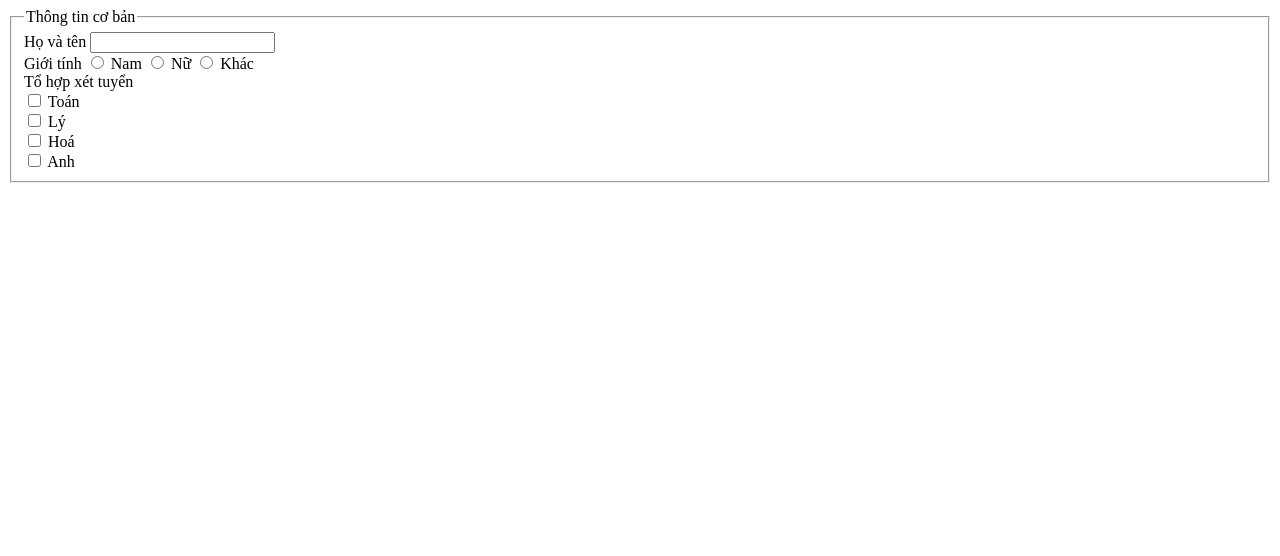
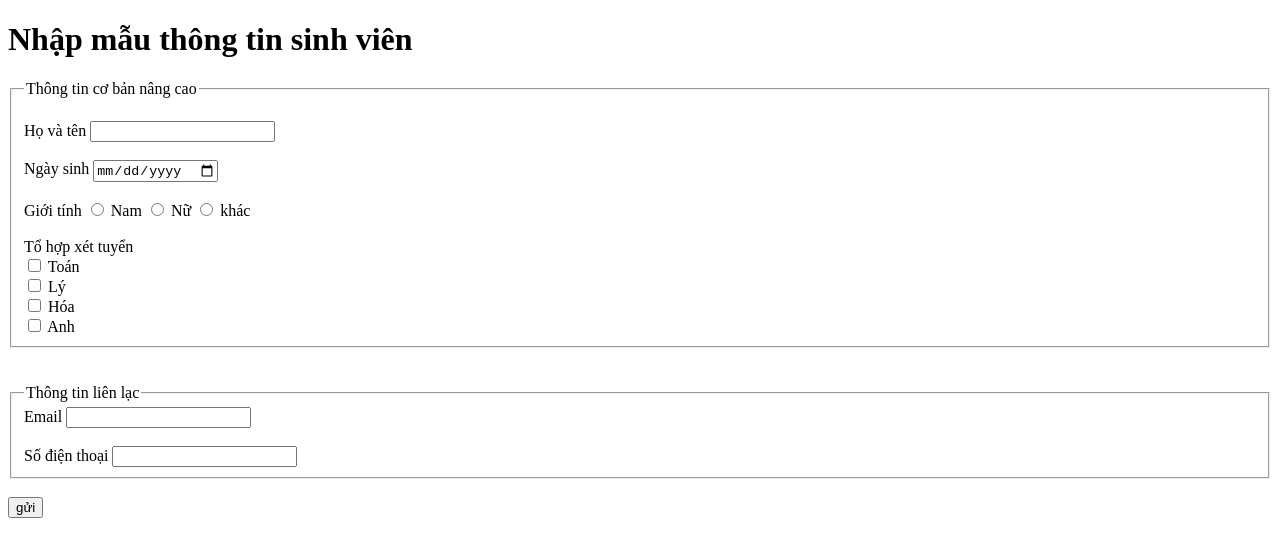
Before and after one commit to LeDucThanhh/git-demo, a plain HTML site: page index.html in a window 1280 px wide. Drawn offline with Linux system fonts and the light colour scheme.

Commit message:
html-form

```diff
--- a/index.html
+++ b/index.html
@@ -3,37 +3,48 @@
   <head>
     <meta charset="UTF-8" />
     <meta name="viewport" content="width=device-width, initial-scale=1.0" />
-    <title>C02-Form</title>
+    <title>c02-demo</title>
   </head>
+
   <body>
-    <form action="#" id="form">
+    <form action="">
+      <h1>Nhập mẫu thông tin sinh viên</h1>
       <fieldset>
-        <legend>Thông tin cơ bản</legend>
-
-        <label for="fullName">Họ và tên</label>
-        <input type="text" id="fullName" />
+        <legend>Thông tin cơ bản nâng cao</legend>
         <br />
-
+        <label for="fullname">Họ và tên</label>
+        <input type="text" id="fullname" /><br /><br />
+        <label for="dob">Ngày sinh</label>
+        <input type="date" id="dob" /><br /><br />
         <span>Giới tính</span>
-        <input type="radio" name="gender" id="male" />
-        <label for="male">Nam</label>
-        <input type="radio" name="gender" id="female" />
-        <label for="male">Nữ</label>
-        <input type="radio" name="gender" id="other" />
-        <label for="male">Khác</label>
-        <br />
-
-        <span>Tổ hợp xét tuyển</span>
-        <br />
-        <input type="checkbox" name="Toán" id="toan" />
-        <label for="toan">Toán</label><br />
-        <input type="checkbox" name="Toán" id="ly" />
-        <label for="ly">Lý</label><br />
-        <input type="checkbox" name="Toán" id="hoa" />
-        <label for="hoa">Hoá</label><br />
-        <input type="checkbox" name="Toán" id="anh" />
-        <label for="anh">Anh</label>
+        <input type="radio" id="nam" name="gender" />
+        <label for="nam">Nam</label>
+        <input type="radio" id="nu" name="gender" />
+        <label for="nu">Nữ</label>
+        <input type="radio" id="khac" name="gender" />
+        <label for="khac">khác</label><br /><br />
+        <span>Tổ hợp xét tuyển</span><br />
+        <input type="checkbox" id="math" />
+        <label for="math">Toán</label><br />
+        <input type="checkbox" id="physics" />
+        <label for="physics">Lý</label><br />
+        <input type="checkbox" id="chemistry" />
+        <label for="chemistry">Hóa</label><br />
+        <input type="checkbox" id="english" />
+        <label for="english">Anh</label>
       </fieldset>
+      <br /><br />
+      <fieldset>
+        <legend>Thông tin liên lạc</legend>
+        <!-- Email : <input type="email" name="email" id="email"><br><br>
+            Số điện thoại <input type="number" name="sdt" id="sdt"> -->
+        <label for="em">Email</label>
+        <input type="email" name="email" id="em" /><br /><br />
+        <label for="sdt">Số điện thoại</label>
+        <input type="number" name="số điện thoại" id="sdt" />
+      </fieldset>
+      <br />
+      <input type="submit" value="gửi" />
     </form>
   </body>
 </html>
```
